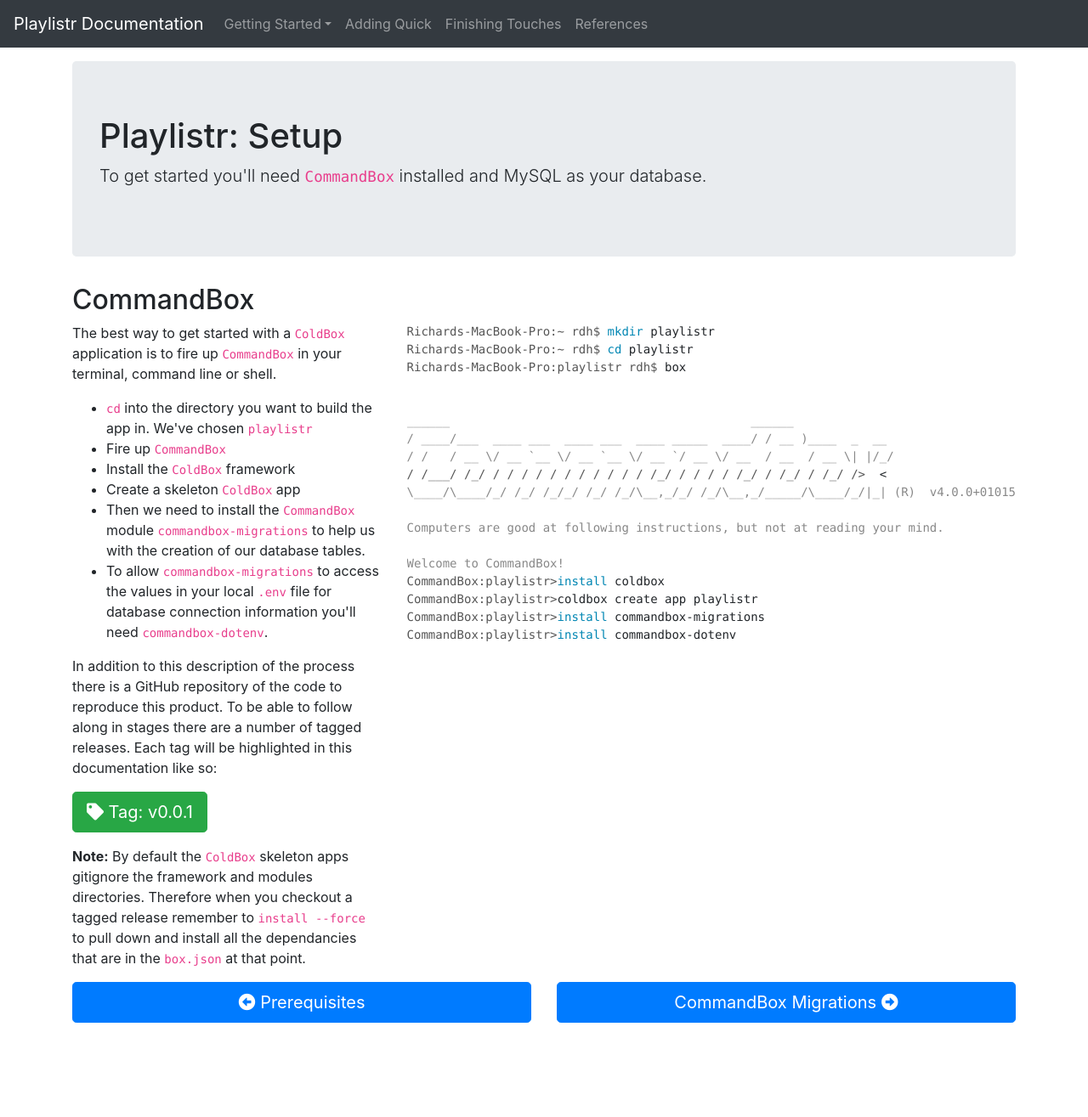
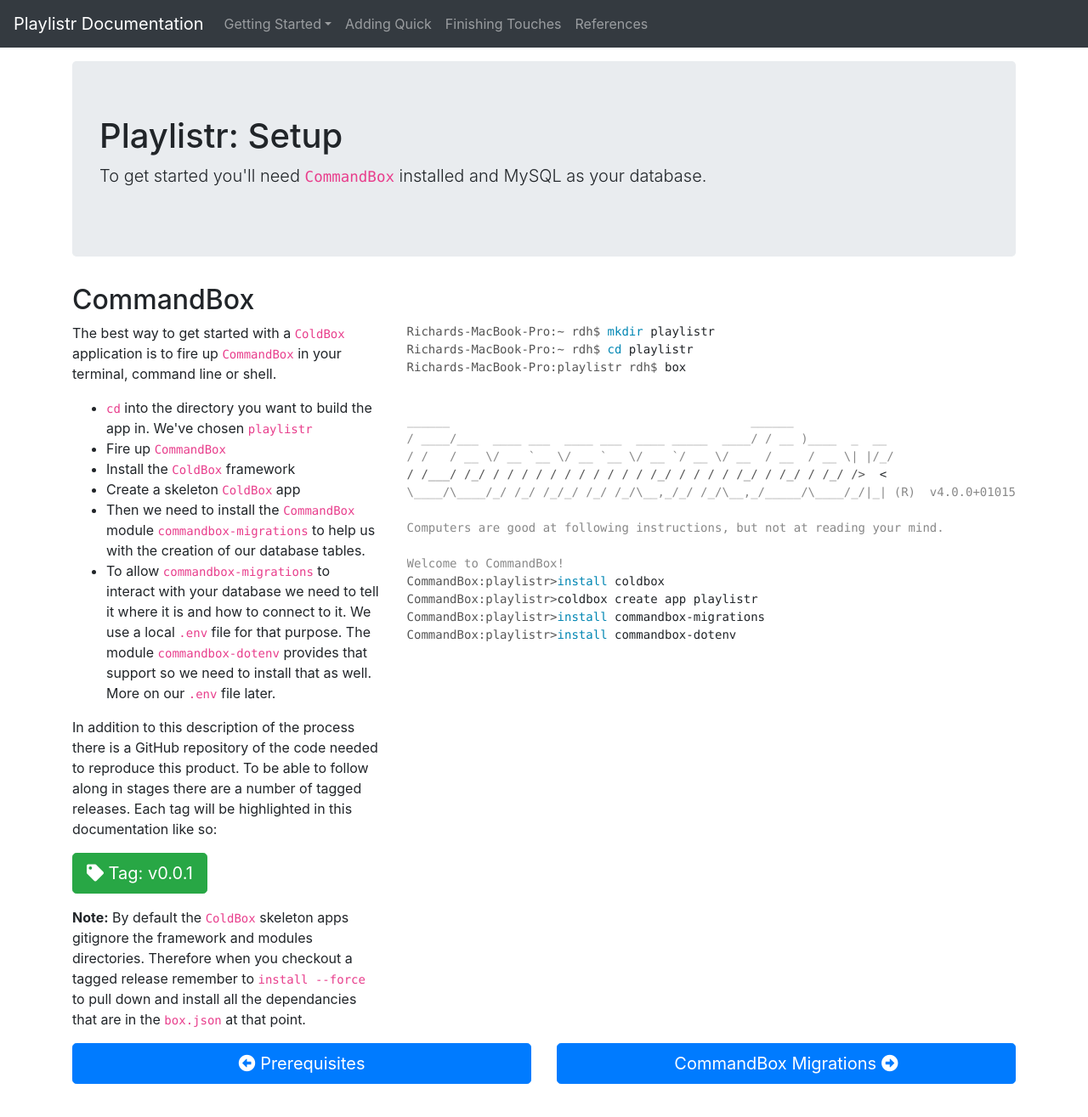
Before and after one commit to richardherbert/playlistr, a Jekyll site: the page built from getting-started/setup.html, in a window 1280 px wide and 1324 px high. Shown: the top 1315 px of the window at 85% size. Built offline with Jekyll 4.4.1, drawn with Linux system fonts in a browser that asks for light colours; nearby versions of some CDN libraries.

Commit message:
Copy updated

```diff
--- a/getting-started/setup.html
+++ b/getting-started/setup.html
@@ -28,10 +28,10 @@
 			<li>Install the <code>ColdBox</code> framework</li>
 			<li>Create a skeleton <code>ColdBox</code> app</li>
 			<li>Then we need to install the <code>CommandBox</code> module <code>commandbox-migrations</code> to help us with the creation of our database tables.</li>
-			<li>To allow <code>commandbox-migrations</code> to access the values in your local <code>.env</code> file for database connection information you'll need <code>commandbox-dotenv</code>.</li>
+			<li>To allow <code>commandbox-migrations</code> to interact with your database we need to tell it where it is and how to connect to it. We use a local <code>.env</code> file for that purpose. The module <code>commandbox-dotenv</code> provides that support so we need to install that as well. More on our <code>.env</code> file later.</li>
 		</ul>
 
-		<p>In addition to this description of the process there is a GitHub repository of the code to reproduce this product. To be able to follow along in stages there are a number of tagged releases. Each tag will be highlighted in this documentation like so:</p>
+		<p>In addition to this description of the process there is a GitHub repository of the code needed to reproduce this product. To be able to follow along in stages there are a number of tagged releases. Each tag will be highlighted in this documentation like so:</p>
 
 		<p>
 			<a href="https://github.com/richardherbert/playlistr/tree/v0.0.1" class="btn btn-success btn-lg" role="button" target="_blank"><i class="fas fa-tag"></i> Tag: v0.0.1</a>
```
